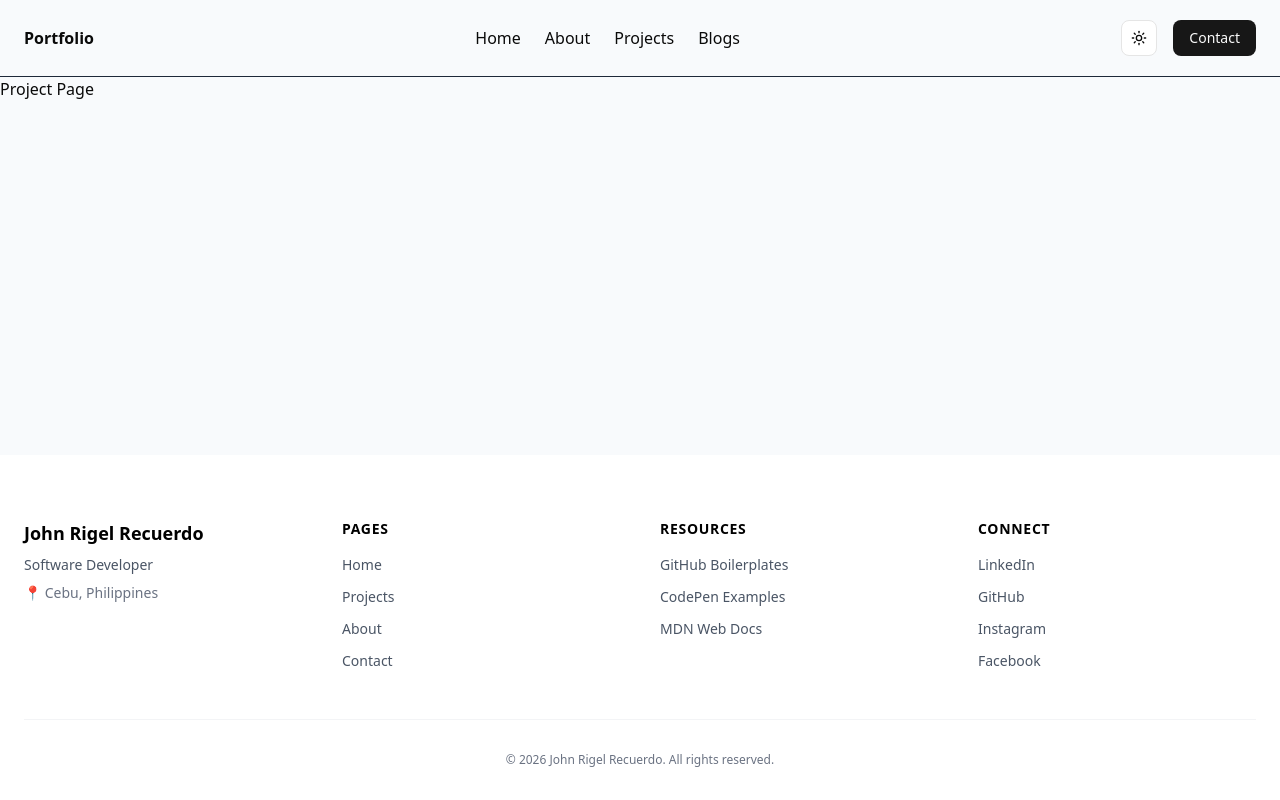
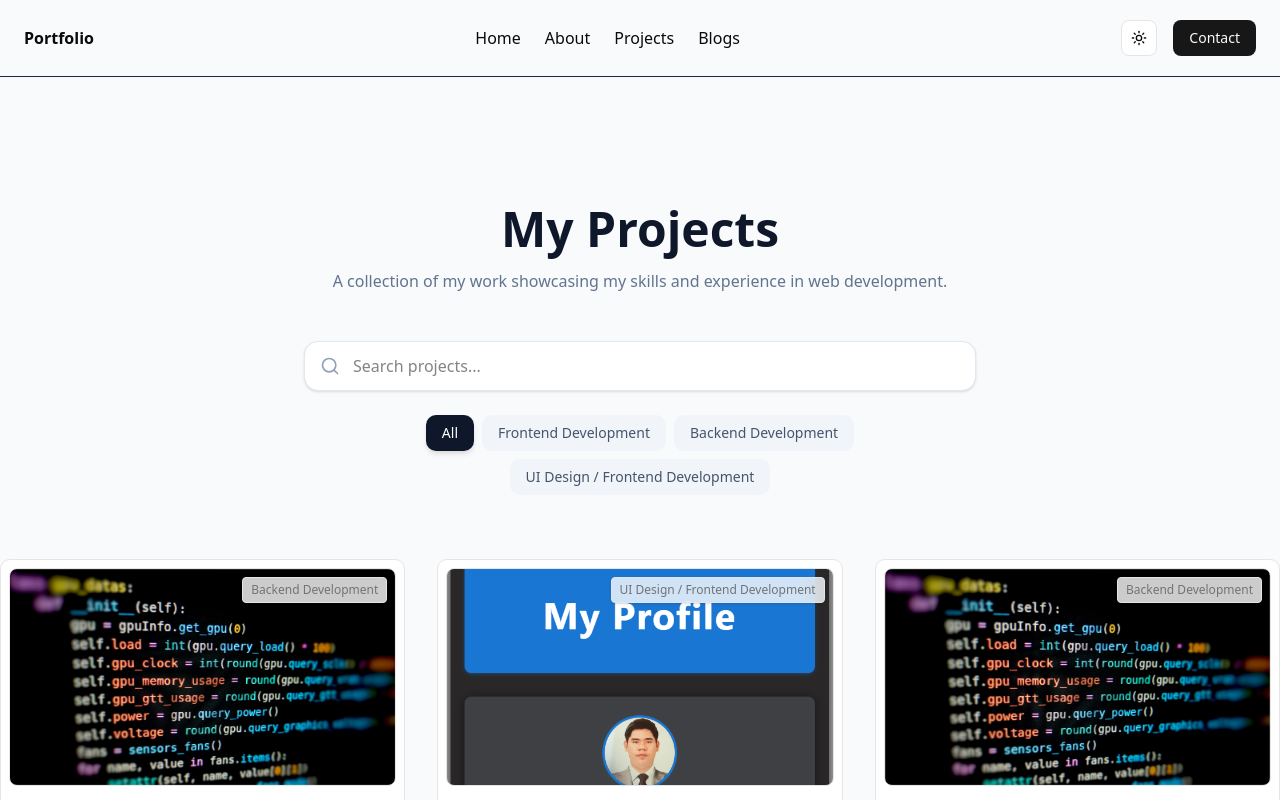
Before and after one commit to Rglhnoj/portfolio, a Next.js app: page /projects in a window 1280 px wide. Shown: the top 800 px of the page. Built offline with nearby package versions, Linux system fonts and the light colour scheme.

Commit message:
Project Pages Implementation using "use Client'

```diff
--- a/app/(guest)/projects/page.tsx
+++ b/app/(guest)/projects/page.tsx
@@ -1,7 +1,82 @@
-export default function ProjectsPage(){
-    return(
-        <main>
-            Project Page
-        </main>
-    )
+"use client";
+
+import { useState } from "react";
+import { PROJECTS } from "@/constants/project";
+import { ProjectCard } from "@/components/common/ProjectCard";
+import { Section } from "@/components/common/Section";
+import { Search, Globe } from "lucide-react";
+
+export default function ProjectsPage() {
+  const [searchQuery, setSearchQuery] = useState("");
+  const [activeCategory, setActiveCategory] = useState("All");
+
+  // Dynamic Categories based on your PROJECTS data
+  const categories = ["All", "Frontend Development", "Backend Development", "UI Design / Frontend Development"];
+
+  // Filter Logic
+  const filteredProjects = PROJECTS.filter((project) => {
+    const matchesSearch = project.title.toLowerCase().includes(searchQuery.toLowerCase()) ||
+                          project.description.toLowerCase().includes(searchQuery.toLowerCase());
+
+    const matchesCategory = activeCategory === "All" || project.category === activeCategory;
+
+    return matchesSearch && matchesCategory;
+  });
+
+  return (
+    <Section className="py-20">
+      {/* Header */}
+      <div className="text-center mb-12 space-y-4">
+        <h1 className="text-5xl font-bold text-slate-900">My Projects</h1>
+        <p className="text-slate-500 max-w-2xl mx-auto">
+          A collection of my work showcasing my skills and experience in web development.
+        </p>
+      </div>
+
+      {/* Search and Filter UI */}
+      <div className="max-w-2xl mx-auto mb-16 space-y-6">
+        {/* Search Bar */}
+        <div className="relative">
+          <Search className="absolute left-4 top-1/2 -translate-y-1/2 text-slate-400 h-5 w-5" />
+          <input
+            type="text"
+            placeholder="Search projects..."
+            value={searchQuery}
+            onChange={(e) => setSearchQuery(e.target.value)}
+            className="w-full pl-12 pr-4 py-3 bg-white border border-slate-200 rounded-xl focus:ring-2 focus:ring-blue-500 outline-none transition-all shadow-sm"
+          />
+        </div>
+
+        {/* Category Filter Buttons */}
+        <div className="flex flex-wrap gap-2 justify-center">
+          {categories.map((category) => (
+            <button
+              key={category}
+              onClick={() => setActiveCategory(category)}
+              className={`px-4 py-2 rounded-lg text-sm font-medium transition-all ${
+                activeCategory === category
+                  ? "bg-slate-900 text-white shadow-md"
+                  : "bg-slate-100 text-slate-600 hover:bg-slate-200"
+              }`}
+            >
+              {category}
+            </button>
+          ))}
+        </div>
+      </div>
+
+      {/* Projects Grid */}
+      {filteredProjects.length > 0 ? (
+        <div className="grid gap-8 md:grid-cols-2 lg:grid-cols-3">
+          {filteredProjects.map((project, index) => (
+            <ProjectCard key={index} project={project} />
+          ))}
+        </div>
+      ) : (
+        <div className="text-center py-20">
+          <p className="text-slate-400 text-lg">No projects found matching your search.</p>
+        </div>
+      )}
+    </Section>
+  );
 }
```
